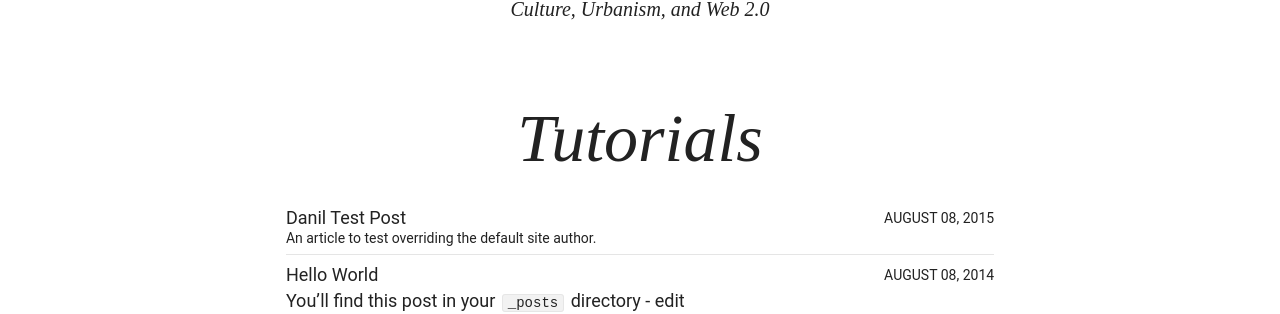
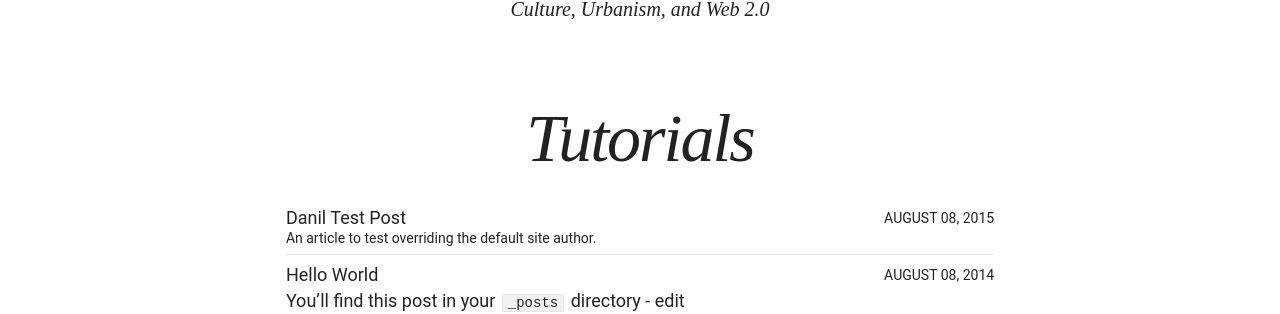
Before and after one commit to danilnagy/dmc, a Jekyll site: the page built from index.html, in a window 1280 px wide. Shown: the part 374-688 px from the top of the page. Built offline with Jekyll 4.4.1, drawn with Linux system fonts in a browser that asks for light colours; nearby versions of some CDN libraries.

Commit message:
Update _page.scss

```diff
--- a/_sass/_page.scss
+++ b/_sass/_page.scss
@@ -61,13 +61,13 @@ span + .entry-title {
 	@include font-size(28,yes,28);
 	font-weight: 400;
 	line-height: 1;
-	letter-spacing: -qpx;
+	letter-spacing: -2px;
 	a {
 		color: $black;
 		text-decoration: underline;
 	}
 	@include media($medium) {
-		@include font-size(52,yes,54);
+		@include font-size(528,yes,28);
 	}
 	@include media($large) {
 		@include font-size(68,yes,72);
```
